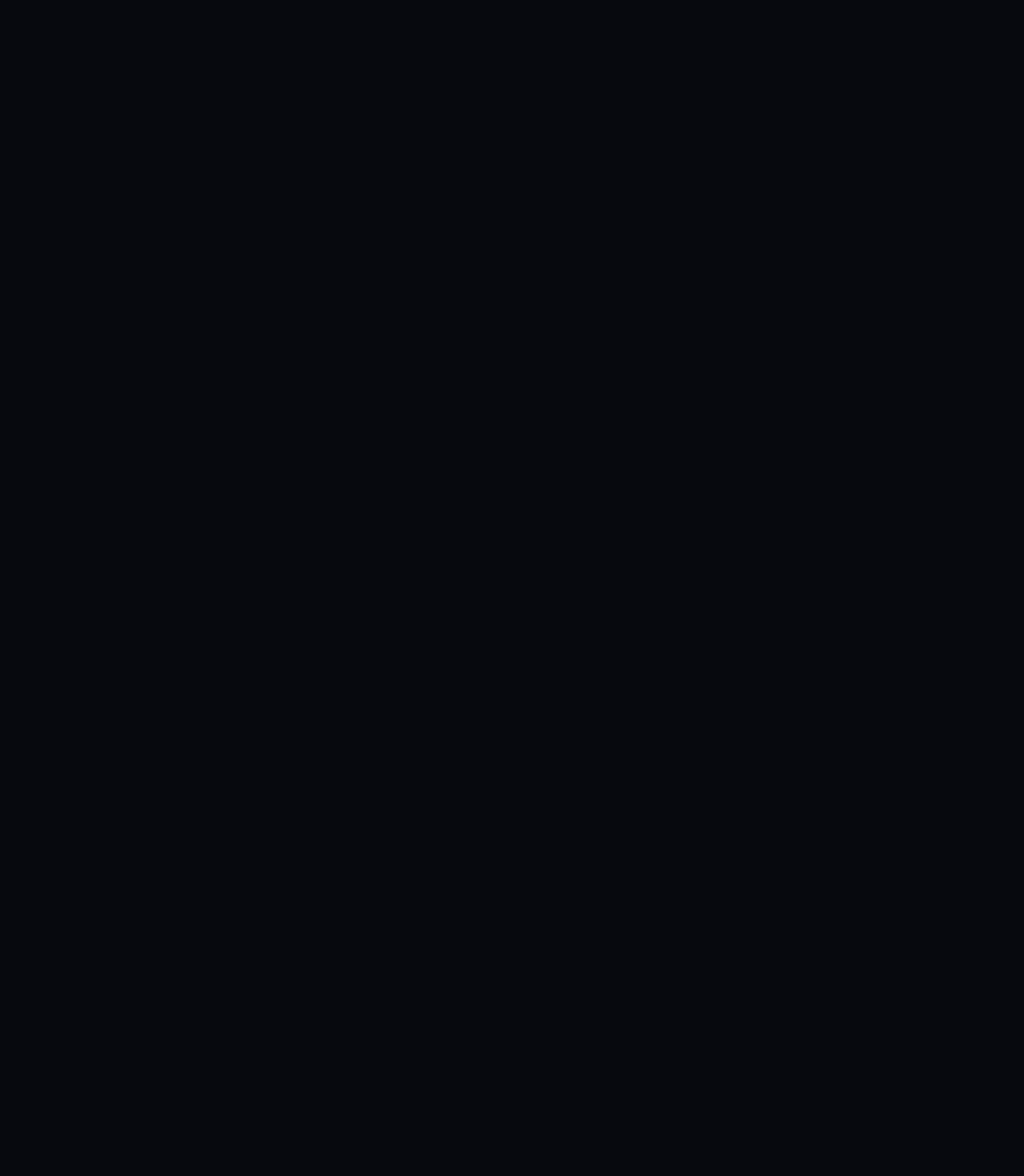
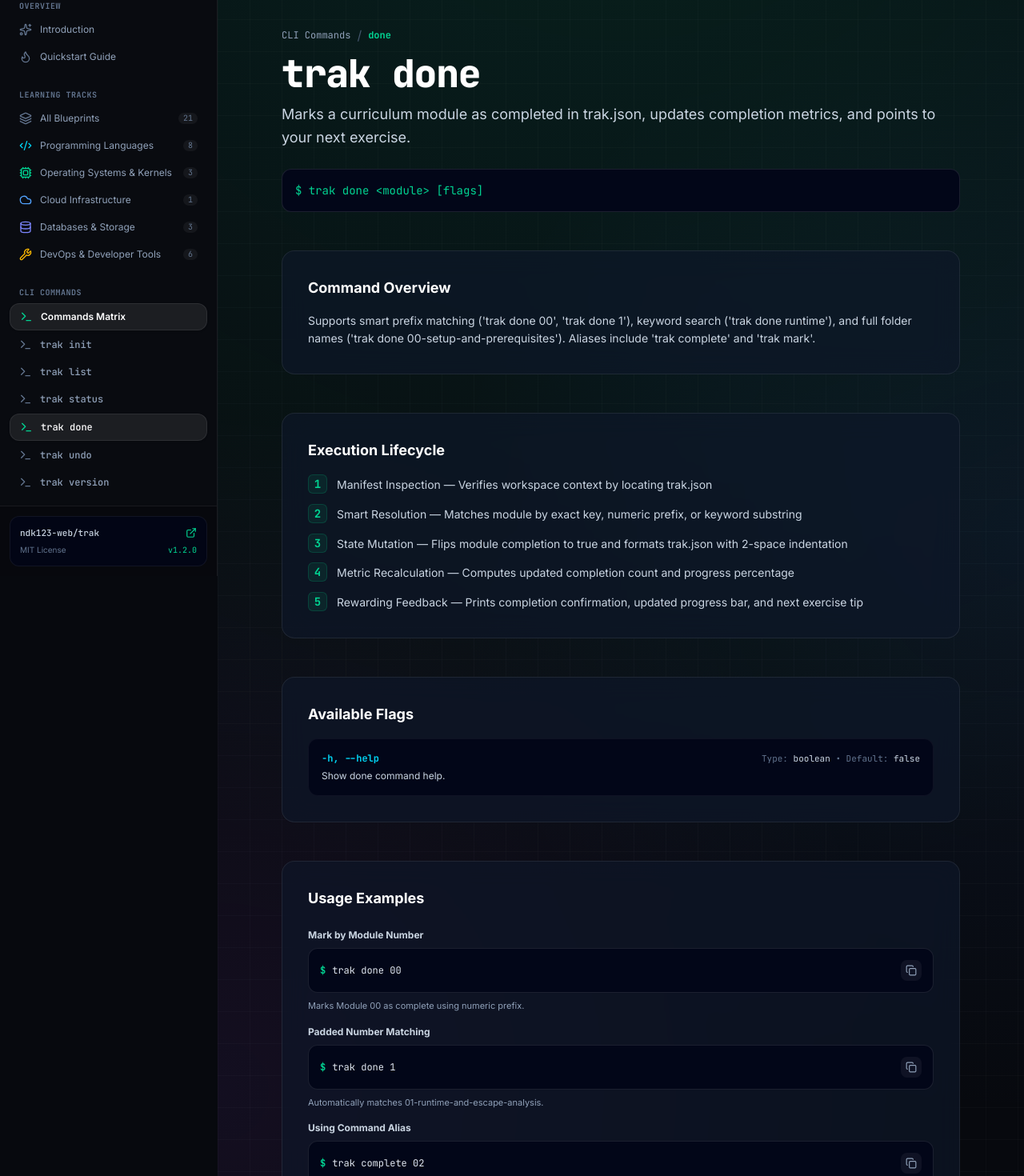
Before and after one commit to ndk123-web/trak-web, a Next.js app: page /cli/done in a window 1280 px wide. Before the commit this address had no page. Shown: the part 80-1550 px from the top of the page at 80% size. Before the commit the page ends 800 px from the top, so only its background shows below. Built offline with nearby package versions, Linux system fonts and the light colour scheme.

Commit message:
feat: implement documentation pages and navigation components for CLI commands and quickstart guide

```diff
--- a/src/app/cli/[command]/page.tsx
+++ b/src/app/cli/[command]/page.tsx
@@ -157,6 +157,124 @@
       },
     ],
   },
+  status: {
+    name: "trak status",
+    command: "status",
+    syntax: "trak status",
+    overview:
+      "Inspects the current workspace for trak.json, calculates module completion metrics, and renders a visual progress dashboard.",
+    details:
+      "Scans the current working directory for trak.json manifest. Displays track metadata, formatted creation date, ASCII progress bar with exact completion percentages, and a status checklist of all curriculum modules.",
+    flags: [
+      {
+        flag: "-h, --help",
+        type: "boolean",
+        defaultVal: "false",
+        description: "Show status command help.",
+      },
+    ],
+    lifecycle: [
+      "Workspace Discovery — Searches current directory for trak.json manifest",
+      "State Deserialization — Parses module_breakdown completion map",
+      "Progress Calculation — Computes completed vs total modules and percentage",
+      "Dashboard Output — Renders track info, ASCII progress bar, and module breakdown",
+      "Next Step Guidance — Suggests the next pending module to work on",
+    ],
+    examples: [
+      {
+        title: "Inspect Workspace Progress",
+        cmd: "trak status",
+        explanation: "Displays visual progress dashboard and status of all modules in current workspace.",
+      },
+    ],
+  },
+  done: {
+    name: "trak done",
+    command: "done",
+    syntax: "trak done <module> [flags]",
+    overview:
+      "Marks a curriculum module as completed in trak.json, updates completion metrics, and points to your next exercise.",
+    details:
+      "Supports smart prefix matching ('trak done 00', 'trak done 1'), keyword search ('trak done runtime'), and full folder names ('trak done 00-setup-and-prerequisites'). Aliases include 'trak complete' and 'trak mark'.",
+    flags: [
+      {
+        flag: "-h, --help",
+        type: "boolean",
+        defaultVal: "false",
+        description: "Show done command help.",
+      },
+    ],
+    lifecycle: [
+      "Manifest Inspection — Verifies workspace context by locating trak.json",
+      "Smart Resolution — Matches module by exact key, numeric prefix, or keyword substring",
+      "State Mutation — Flips module completion to true and formats trak.json with 2-space indentation",
+      "Metric Recalculation — Computes updated completion count and progress percentage",
+      "Rewarding Feedback — Prints completion confirmation, updated progress bar, and next exercise tip",
+    ],
+    examples: [
+      {
+        title: "Mark by Module Number",
+        cmd: "trak done 00",
+        explanation: "Marks Module 00 as complete using numeric prefix.",
+      },
+      {
+        title: "Padded Number Matching",
+        cmd: "trak done 1",
+        explanation: "Automatically matches 01-runtime-and-escape-analysis.",
+      },
+      {
+        title: "Using Command Alias",
+        cmd: "trak complete 02",
+        explanation: "Marks Module 02 as complete using the complete alias.",
+      },
+      {
+        title: "Keyword Matching",
+        cmd: "trak mark goroutines",
+        explanation: "Matches module containing 'goroutines' in its name.",
+      },
+    ],
+  },
+  undo: {
+    name: "trak undo",
+    command: "undo",
+    syntax: "trak undo <module> [flags]",
+    overview:
+      "Reverts a previously completed curriculum module back to pending in trak.json.",
+    details:
+      "Allows developers to reset exercises for revision or practice. Recalculates workspace completion metrics automatically. Supports aliases 'trak reset' and 'trak unmark'.",
+    flags: [
+      {
+        flag: "-h, --help",
+        type: "boolean",
+        defaultVal: "false",
+        description: "Show undo command help.",
+      },
+    ],
+    lifecycle: [
+      "Workspace Discovery — Locates trak.json in current directory",
+      "Module Resolution — Resolves target module using exact name or fuzzy prefix matching",
+      "State Rollback — Reverts module status to false in trak.json",
+      "Progress Recalculation — Recalculates workspace metrics and writes indented JSON",
+      "Confirmation Output — Prints clean reset confirmation with updated completion percentage",
+    ],
+    examples: [
+      {
+        title: "Reset Module by Number",
+        cmd: "trak undo 01",
+        explanation: "Reverts Module 01 back to pending status.",
+      },
+      {
+        title: "Using Reset Alias",
+        cmd: "trak reset 00",
+        explanation: "Resets Module 00 using the reset alias.",
+      },
+      {
+        title: "Using Unmark Alias",
+        cmd: "trak unmark 02",
+        explanation: "Unmarks Module 02 using the unmark alias.",
+      },
+    ],
+  },
 };
 
 export async function generateStaticParams() {
--- a/src/app/quickstart/page.tsx
+++ b/src/app/quickstart/page.tsx
@@ -57,6 +57,13 @@
       description: "Navigate into the workspace and open it in VS Code, GoLand, or Neovim:",
       command: "cd ./learn-go && code .",
       tip: "Read README.md and start completing code exercises in Module 00!",
+    },
+    {
+      number: "6",
+      title: "Track Progress & Mark Modules Complete",
+      description: "Inspect workspace state or mark completed modules with smart prefix matching:",
+      command: "trak status && trak done 00",
+      tip: "Run 'trak status' for your visual progress dashboard, 'trak done <module>' to mark progress, and 'trak undo <module>' to reset.",
     },
   ];
 
--- a/src/components/CliMatrixView.tsx
+++ b/src/components/CliMatrixView.tsx
@@ -17,8 +17,10 @@
   ExternalLink,
 } from "lucide-react";
 
+export type CommandId = "init" | "list" | "status" | "done" | "undo" | "version";
+
 interface CommandDetail {
-  id: "init" | "list" | "version";
+  id: CommandId;
   name: string;
   tagline: string;
   description: string;
@@ -205,10 +207,140 @@
       "Card Output — Formats and prints styled terminal info card to stdout",
     ],
   },
+  {
+    id: "status",
+    name: "trak status",
+    tagline: "Workspace Progress & State Inspector",
+    description:
+      "Inspects the current workspace for trak.json, calculates curriculum progress metrics, renders an ASCII progress bar, and displays detailed module completion states.",
+    syntax: "trak status",
+    args: [],
+    flags: [
+      {
+        flag: "-h, --help",
+        type: "boolean",
+        defaultVal: "false",
+        description: "Display status command help and options.",
+      },
+    ],
+    examples: [
+      {
+        cmd: "trak status",
+        title: "Inspect Workspace Progress",
+        desc: "Displays visual progress dashboard and status checklist of all curriculum modules.",
+      },
+    ],
+    lifecycle: [
+      "Workspace Discovery — Searches current working directory for trak.json manifest",
+      "State Deserialization — Parses module_breakdown completion map",
+      "Progress Calculation — Computes completed vs total modules and exact percentage",
+      "Dashboard Output — Renders track metadata, ASCII progress bar, and checklist",
+      "Next Step Guidance — Suggests the next pending module to work on",
+    ],
+  },
+  {
+    id: "done",
+    name: "trak done",
+    tagline: "Curriculum Module Completion Marker",
+    description:
+      "Marks a specific learning module as completed in trak.json, recalculates progress metrics, and provides rewarding completion feedback.",
+    syntax: "trak done <module>",
+    args: [
+      {
+        token: "<module>",
+        label: "Module Number or Name",
+        desc: "Module number (e.g. '00', '1'), keyword (e.g. 'runtime'), or exact folder name.",
+      },
+    ],
+    flags: [
+      {
+        flag: "-h, --help",
+        type: "boolean",
+        defaultVal: "false",
+        description: "Display done command help.",
+      },
+    ],
+    examples: [
+      {
+        cmd: "trak done 00",
+        title: "Mark by Module Number",
+        desc: "Marks Module 00 as complete using numeric prefix.",
+      },
+      {
+        cmd: "trak done 1",
+        title: "Padded Prefix Matching",
+        desc: "Automatically matches 01-runtime-and-escape-analysis.",
+      },
+      {
+        cmd: "trak complete 02",
+        title: "Using Command Alias",
+        desc: "Marks Module 02 as complete using the complete alias.",
+      },
+      {
+        cmd: "trak mark goroutines",
+        title: "Keyword Matching",
+        desc: "Matches module containing 'goroutines' in its folder name.",
+      },
+    ],
+    lifecycle: [
+      "Manifest Inspection — Verifies workspace context by locating trak.json",
+      "Smart Resolution — Matches module by exact key, numeric prefix, or keyword substring",
+      "State Mutation — Flips module completion to true and formats trak.json with 2-space indentation",
+      "Metric Recalculation — Computes updated completion count and progress percentage",
+      "Rewarding Feedback — Prints completion confirmation, updated progress bar, and next exercise tip",
+    ],
+  },
+  {
+    id: "undo",
+    name: "trak undo",
+    tagline: "Curriculum Module State Reset",
+    description:
+      "Reverts a previously completed curriculum module back to pending in trak.json, allowing learners to redo exercises or reset progress.",
+    syntax: "trak undo <module>",
+    args: [
+      {
+        token: "<module>",
+        label: "Module Number or Name",
+        desc: "Module number (e.g. '00', '1'), keyword, or exact folder name.",
+      },
+    ],
+    flags: [
+      {
+        flag: "-h, --help",
+        type: "boolean",
+        defaultVal: "false",
+        description: "Display undo command help.",
+      },
+    ],
+    examples: [
+      {
+        cmd: "trak undo 01",
+        title: "Reset Module by Number",
+        desc: "Reverts Module 01 back to pending status.",
+      },
+      {
+        cmd: "trak reset 00",
+        title: "Using Reset Alias",
+        desc: "Resets Module 00 using the reset alias.",
+      },
+      {
+        cmd: "trak unmark 02",
+        title: "Using Unmark Alias",
+        desc: "Unmarks Module 02 using the unmark alias.",
+      },
+    ],
+    lifecycle: [
+      "Workspace Discovery — Locates trak.json in current directory",
+      "Module Resolution — Resolves target module using exact name or fuzzy prefix matching",
+      "State Rollback — Reverts module status to false in trak.json",
+      "Progress Recalculation — Recalculates workspace metrics and writes indented JSON",
+      "Confirmation Output — Prints clean reset confirmation with updated completion percentage",
+    ],
+  },
 ];
 
 export function CliMatrixView() {
-  const [activeTab, setActiveTab] = useState<"init" | "list" | "version">("init");
+  const [activeTab, setActiveTab] = useState<CommandId>("init");
   const [copiedKey, setCopiedKey] = useState<string | null>(null);
 
   const current = COMMANDS.find((c) => c.id === activeTab) || COMMANDS[0];
--- a/src/components/Sidebar.tsx
+++ b/src/components/Sidebar.tsx
@@ -87,6 +87,9 @@
         { name: "Commands Matrix", href: "/cli", icon: Terminal },
         { name: "trak init", href: "/cli/init", icon: Terminal, isCode: true },
         { name: "trak list", href: "/cli/list", icon: Terminal, isCode: true },
+        { name: "trak status", href: "/cli/status", icon: Terminal, isCode: true },
+        { name: "trak done", href: "/cli/done", icon: Terminal, isCode: true },
+        { name: "trak undo", href: "/cli/undo", icon: Terminal, isCode: true },
         { name: "trak version", href: "/cli/version", icon: Terminal, isCode: true },
       ],
     },
```
